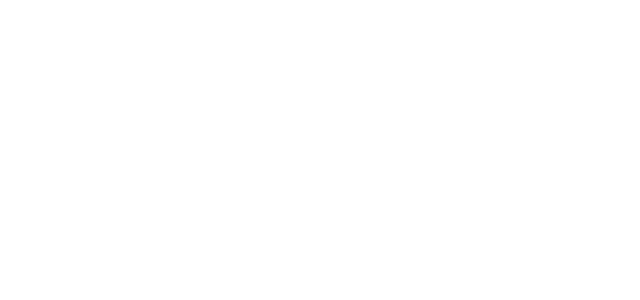
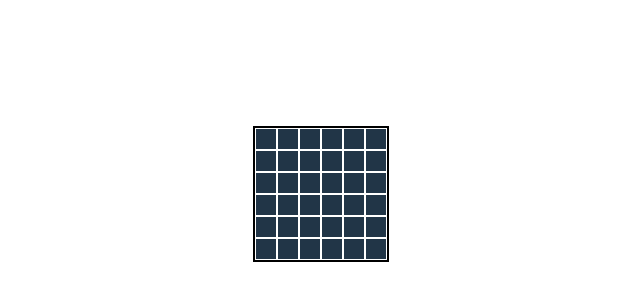
Before and after one commit to EdilHudaiberdiev/hw-54, a React (Vite) app: page / in a window 1280 px wide. Shown: the part 206-506 px from the top of the page, without its empty margins (319-959 px from the left). Built offline with nearby package versions, Linux system fonts and the light colour scheme.

Commit message:
output field

```diff
--- a/src/App.css
+++ b/src/App.css
@@ -4,3 +4,25 @@
   padding: 2rem;
   text-align: center;
 }
+
+.field{
+  display: flex;
+  flex-wrap: wrap;
+  width: 132px;
+  height: 132px;
+  border: 2px solid black;
+}
+
+.cell{
+  width: 20px;
+  height: 20px;
+  margin: 1px;
+}
+
+.hidden {
+  background: #213547;
+}
+
+.show{
+  background: #fff;
+}
--- a/src/App.tsx
+++ b/src/App.tsx
@@ -26,11 +26,19 @@
     console.log(cells);
   };
 
-
   if (field.length === 0) {
     getFields();
   }
 
+  return (
+    <>
+      <div className="field">
+        {field.map(cell =>(
+          <div key={cell.id} className={`cell ${cell.clicked}`}></div>
+        )) }
+      </div>
+    </>
+  );
 
 };
 
```
